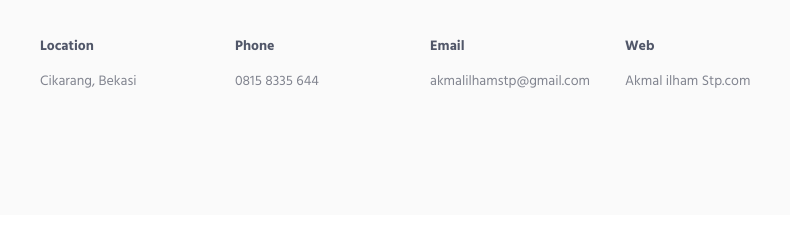
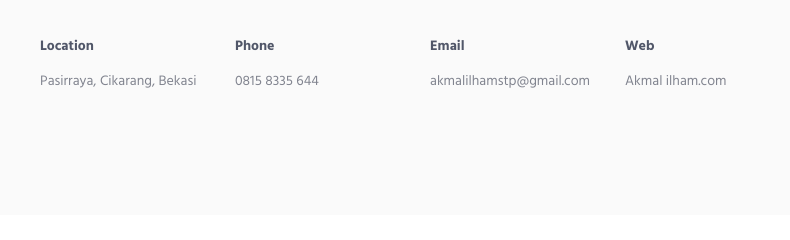
Before and after one commit to AkmalilhamSutopo/Akmalilham, a plain HTML site: page index.html in a window 1280 px wide. Shown: the part 2484-2724 px from the top of the page, 420-1210 px from the left. Drawn offline with Linux system fonts and the light colour scheme.

Commit message:
Update index.html

```diff
--- a/index.html
+++ b/index.html
@@ -1,6 +1,5 @@
 <!DOCTYPE html>
 <!-- ==============================
-    Project:        Metronic "Aircv" Frontend Freebie - Responsive HTML Template Based On Twitter Bootstrap 3.3.4
     Version:        1.0
     Author:         Akmal ilham
     Primary use:    Corporate, Business Themes.
@@ -312,7 +311,7 @@
                             <div class="row">
                                 <div class="col-md-3 col-xs-6 md-margin-b-30">
                                     <h5>Location</h5>
-                                    <a>Cikarang, Bekasi</a>
+                                    <a>Pasirraya, Cikarang, Bekasi</a>
                                 </div>
                                 <div class="col-md-3 col-xs-6 md-margin-b-30">
                                     <h5>Phone</h5>
@@ -324,7 +323,7 @@
                                 </div>
                                 <div class="col-md-3 col-xs-6">
                                     <h5>Web</h5>
-                                    <a>Akmal ilham Stp.com</a>
+                                    <a>Akmal ilham.com</a>
                                 </div>
                             </div>
                         </div>
```
